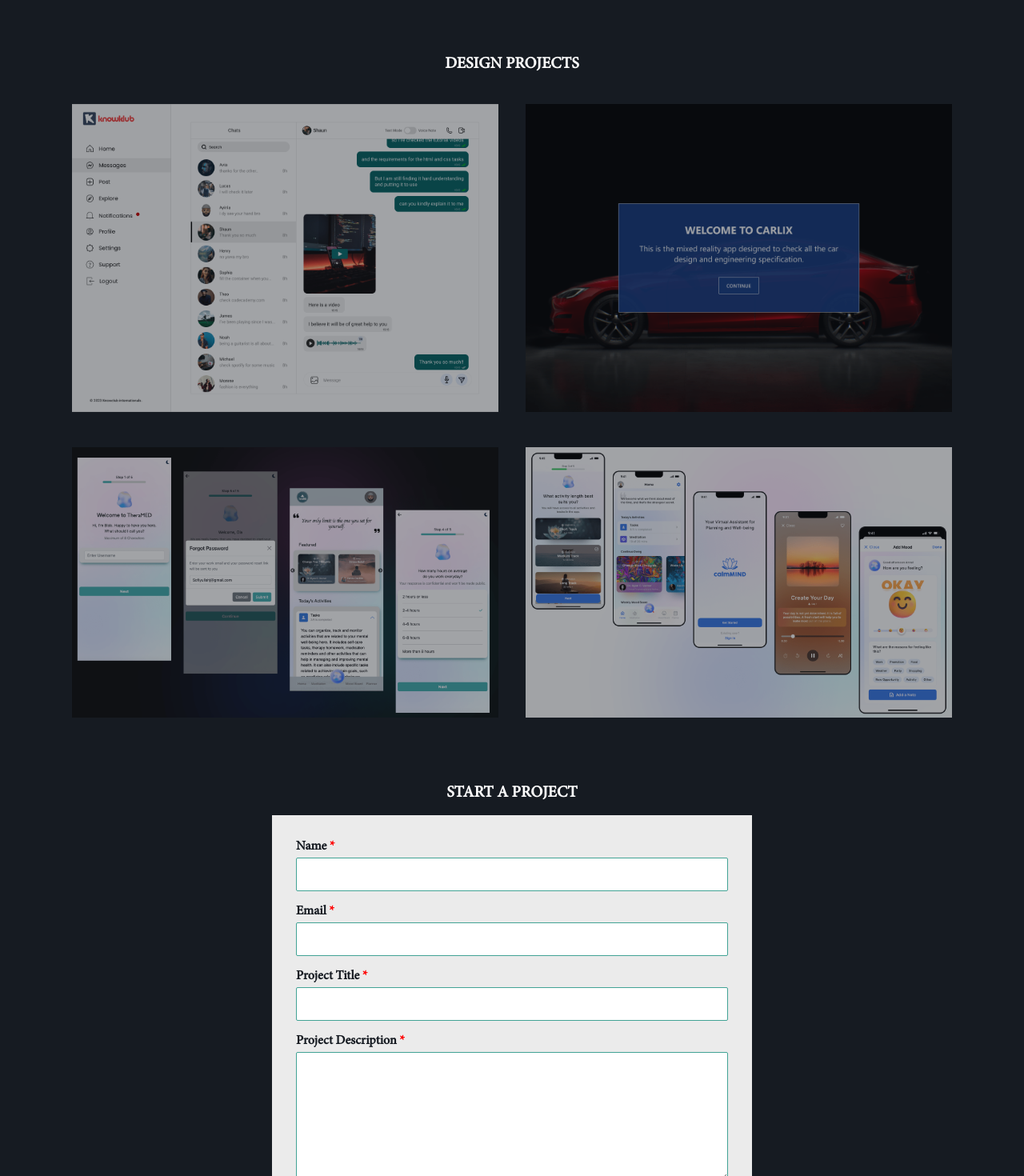
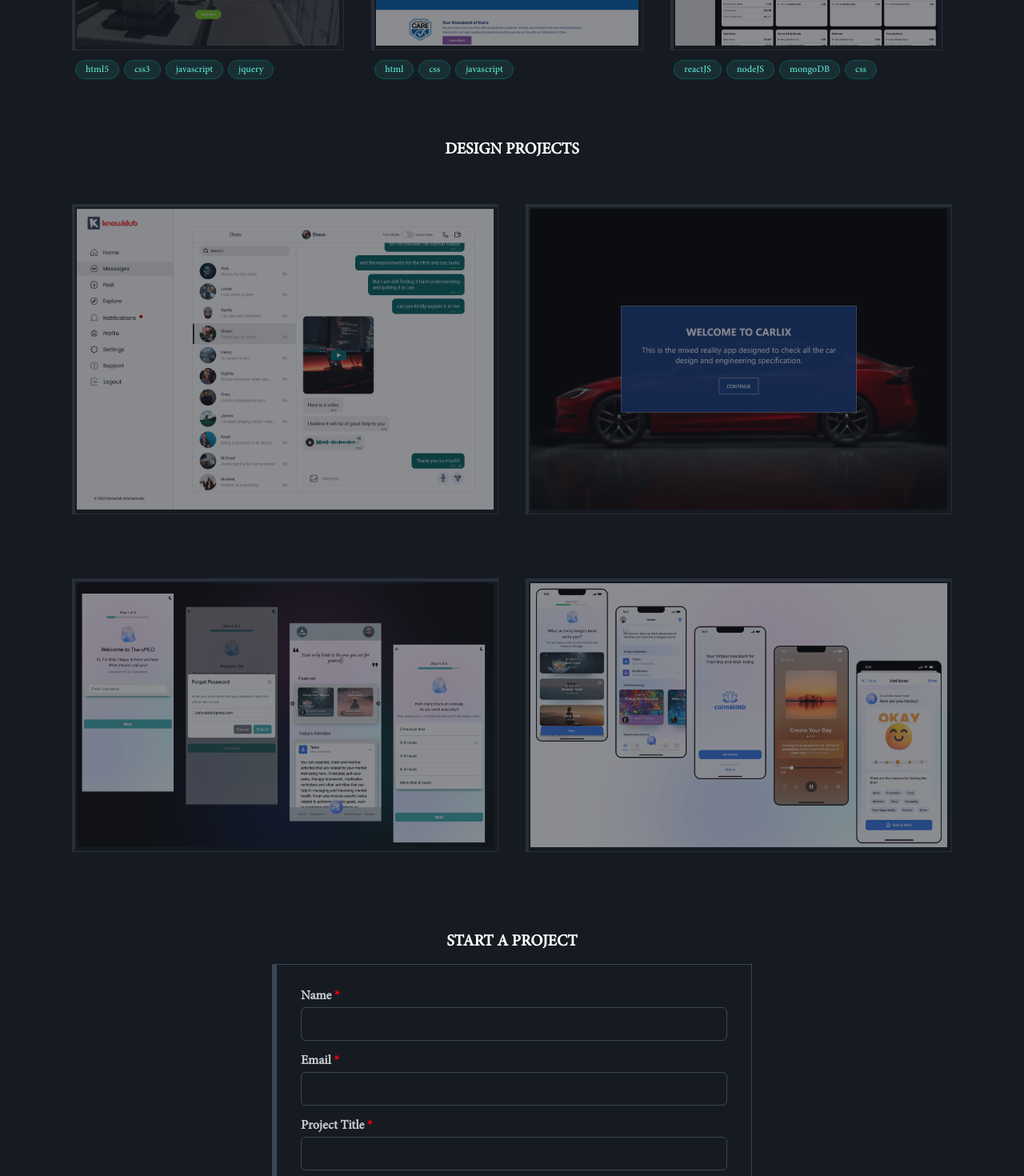
Before and after one commit to orpcy/portfolio, a React (Create React App) app: page / in a window 1280 px wide. Shown: the part 1880-3350 px from the top of the page at 80% size. Built offline with nearby package versions, Linux system fonts and the light colour scheme.

Commit message:
css changes

```diff
--- a/src/App.css
+++ b/src/App.css
@@ -274,9 +274,10 @@ header svg {
 
 .contact-form {
   width: 100%;
-  background-color: rgb(235, 235, 235);
+  background-color: #161b22;
+  border: 1px solid #3c4656;
+  border-left: 6px solid #3c4656;
   padding: 30px;
-  /* box-shadow: 0px 0px 12px 6px rgba(1, 156, 156, 0.491); */
 }
 
 .contact-form input {
@@ -288,11 +289,13 @@ header svg {
   margin-bottom: 16px;
   border-radius: 2px;
   margin-top: 4px;
-  border: 1.4px solid #42a395;
-  color: #161b22;
+  border: 1.6px solid #3c4656;
+  background-color: transparent;
+  color: #c5c8cc;
   font-weight: 600;
   font-size: 16px;
   transition: 0.5s;
+  border-radius: 6px;
 }
 
 .contact-form textarea {
@@ -305,19 +308,21 @@ header svg {
   border: none;
   border-radius: 2px;
   margin-top: 4px;
-  border: 1.4px solid #42a395;
-  color: #161b22;
+  border: 1.6px solid #3c4656;
+  background-color: transparent;
+  color: #c5c8cc;
   transition: 0.5s;
+  border-radius: 6px;
 }
 
 .contact-form input:focus,
 .contact-form textarea:focus {
-  box-shadow: 0px 0px 6px 2px rgba(1, 156, 156, 0.45);
+  box-shadow: 0px 0px 6px 2px #3c4656;
 }
 
 .contact-form label {
-  color: #161b22;
   font-weight: 600;
+  color: #c5c8cc;
 }
 
 .contact-btn {
@@ -338,6 +343,7 @@ header svg {
   border-radius: 2px;
   cursor: pointer;
   transition: 0.5s;
+  border-radius: 6px;
 }
 
 .contact-btn button:hover {
@@ -364,24 +370,46 @@ header svg {
 
 .projects .inner {
   width: 30%;
-  margin: 22px 1.5%;
+  margin: 40px 1.5%;
   position: relative;
+  max-height: 240px;
+  background-color: #161b22;
+  padding: 6px;
+}
+
+.projects .tags {
+  padding: 12px 4px;
+  position: absolute;
+  left: 0;
+  width: 100%;
+  display: flex;
+  align-items: center;
+  flex-wrap: wrap;
+}
+
+.projects .tags span {
+  border: 1px solid rgb(14, 86, 86);
+  margin-right: 6px;
+  margin-bottom: 4px;
+  border-radius: 9999px;
+  background-color: rgba(45, 212, 191, 0.1);
+  padding: 0.25rem 0.75rem;
+  font-size: 0.75rem;
+  font-weight: 500;
+  color: #5eead4;
 }
 
 .projects.design .inner {
   width: 47%;
+  max-height: 420px;
 }
 
 .projects img {
   object-fit: cover;
   width: 100%;
-  max-height: 205px;
+  margin: 0 auto;
   height: 100%;
   object-position: top;
-}
-
-.projects.design img {
-  max-height: 420px;
 }
 
 .projects .overlay {
@@ -390,12 +418,15 @@ header svg {
   right: 0;
   bottom: 0;
   left: 0;
-  background-color: rgba(22, 27, 34, 0.4);
+  background-color: rgba(22, 27, 34, 0.5);
   cursor: pointer;
   display: flex;
   align-items: center;
   justify-content: center;
   transition: 0.6s ease-in-out;
+  border: 1px solid #282f3a;
+  border-left: 4px solid #282f3a;
+  border-top: 4px solid #282f3a;
 }
 
 .projects .overlay h5 {
@@ -406,11 +437,13 @@ header svg {
 
 .projects .overlay:hover {
   background-color: rgba(22, 27, 34, 0.9);
+  border-color: #57667e;
 }
 
 .projects .overlay:hover h5 {
   opacity: 1;
   font-size: 18px;
+  text-align: center;
 }
 
 .design-title {
--- a/src/Components/Projects.jsx
+++ b/src/Components/Projects.jsx
@@ -2,12 +2,36 @@ import React, { useState } from "react";
 
 const Projects = () => {
   const [webProjects] = useState([
-    { url: "/img/web_projects/unplugdd_home.png", title: "UNPLUGDD" },
-    { url: "/img/web_projects/smartBits.png", title: "THE SMARTBITS" },
-    { url: "/img/web_projects/Enterprise.png", title: "ENTERPRISE" },
-    { url: "/img/web_projects/AGS.png", title: "ACCELERATED GROWTH SOLUTIONS" },
-    { url: "/img/web_projects/Alamo.png", title: "ALAMO" },
-    { url: "/img/web_projects/Fiixy.png", title: "FIIXY" },
+    {
+      url: "/img/web_projects/unplugdd_home.png",
+      title: "UNPLUGDD",
+      tags: ["reactJS", "css", "nextJS", "bootstrap"],
+    },
+    {
+      url: "/img/web_projects/smartBits.png",
+      title: "THE SMARTBITS",
+      tags: ["scss", "html5", "javascript", 'api'],
+    },
+    {
+      url: "/img/web_projects/Enterprise.png",
+      title: "ENTERPRISE",
+      tags: ["html", "css", "jquery", 'core-ui', 'javascript'],
+    },
+    {
+      url: "/img/web_projects/AGS.png",
+      title: "ACCELERATED GROWTH SOLUTIONS",
+      tags: ["html5", "css3", "javascript", "jquery"],
+    },
+    {
+      url: "/img/web_projects/Alamo.png",
+      title: "ALAMO",
+      tags: ["html", "css", "javascript"],
+    },
+    {
+      url: "/img/web_projects/Fiixy.png",
+      title: "FIIXY",
+      tags: ["reactJS", "nodeJS", "mongoDB", "css"],
+    },
   ]);
 
   const [designProjects] = useState([
@@ -22,12 +46,17 @@ const Projects = () => {
       <h4 id="web_projects">WEB PROJECTS</h4>
       <div className="projects">
         {webProjects.map((m, i) => {
-          const { url, title } = m;
+          const { url, title, tags } = m;
           return (
             <div key={i} className="inner">
               <img src={url} alt="project" />
               <div className="overlay">
                 <h5>{title}</h5>
+              </div>
+              <div className="tags">
+                {tags.map((t, index) => (
+                  <span key={index}>{t}</span>
+                ))}
               </div>
             </div>
           );
```
